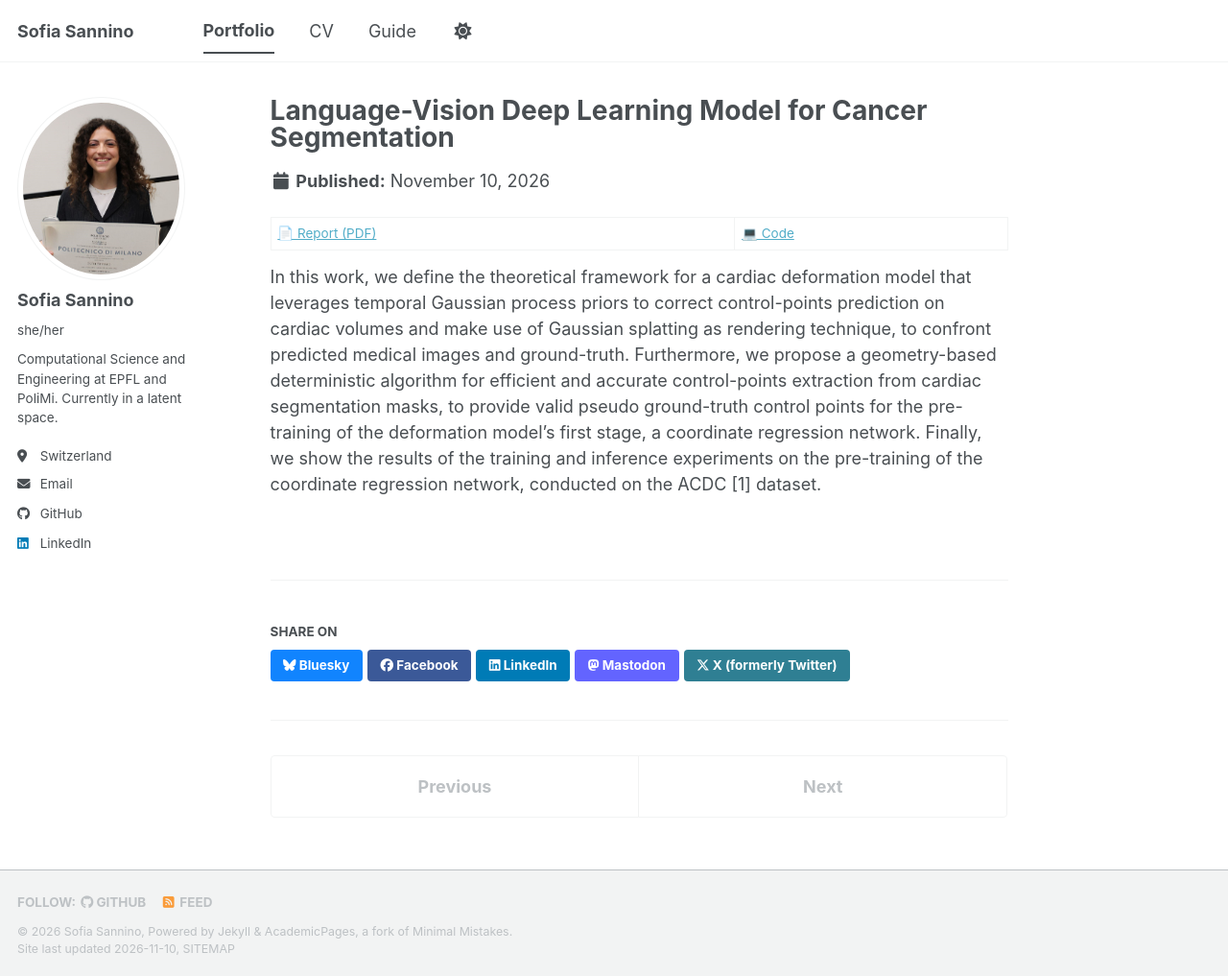
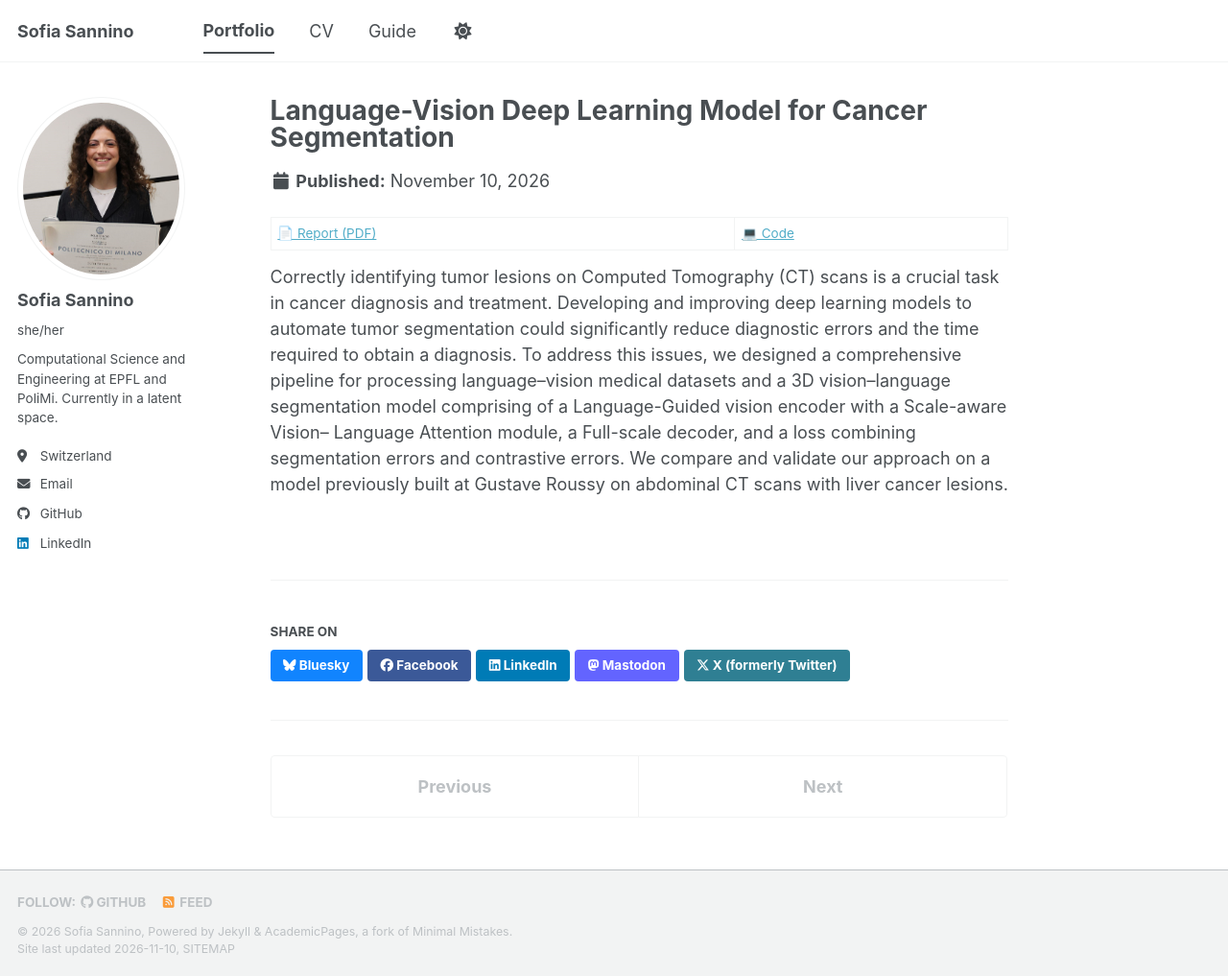
Before and after one commit to sofiasannino/sofiasannino.github.io, a Jekyll site: the page built from _portfolio/portfolio-2.md, in a window 1280 px wide and 1017 px high. Shown: the whole window at 96% size. Built offline with Jekyll 4.4.1, drawn with Linux system fonts in a browser that asks for light colours; a script bundle is joined from its source files by our own code; a style sheet for code colours, icons or effects is not loaded.

Commit message:
add item 2

```diff
--- a/_portfolio/portfolio-2.md
+++ b/_portfolio/portfolio-2.md
@@ -1,17 +1,21 @@
 ---
 title: "Language-Vision Deep Learning Model for Cancer Segmentation"
-excerpt: "Defined a newprobabilistic state-space model, representing cardiacmotion timeseries data by combining Gaussian primitives with Markovian Gaussian Processes<br/><img src='/images/sdsc_logo.png'>"
+excerpt: "Designed a PyTorch vision-language lesion segmentation model on CT scans, fusing radiologist text embeddings (BERT) with image features<br/><img src='/images/logo_gustave_roussy.png'>"
 collection: portfolio
 ---
-[📄 Report (PDF)](/files/Semester_project_Sannino_SDSC.pdf) | [💻 Code](https://github.com/sofiasannino/Cardiac-Deformation-SDSC)
+[📄 Report (PDF)](/files/report_LSMS.pdf) | [💻 Code](https://github.com/sofiasannino/LVModel-Cancer-Segmentation)
 
-In this work, we define the theoretical framework for a cardiac deformation model that
-leverages temporal Gaussian process priors to correct control-points prediction on cardiac
-volumes and make use of Gaussian splatting as rendering technique, to confront
-predicted medical images and ground-truth.
-Furthermore, we propose a geometry-based deterministic algorithm for efficient and accurate
-control-points extraction from cardiac segmentation masks, to provide valid pseudo
-ground-truth control points for the pre-training of the deformation model’s first stage,
-a coordinate regression network.
-Finally, we show the results of the training and inference experiments on the pre-training
-of the coordinate regression network, conducted on the ACDC [1] dataset.
+Correctly identifying tumor lesions on Computed Tomography
+(CT) scans is a crucial task in cancer diagnosis and treatment.
+Developing and improving deep learning models to
+automate tumor segmentation could significantly reduce diagnostic
+errors and the time required to obtain a diagnosis.
+To address this issues, we designed a comprehensive
+pipeline for processing language–vision medical datasets
+and a 3D vision–language segmentation model comprising
+of a Language-Guided vision encoder with a Scale-aware Vision–
+Language Attention module, a Full-scale decoder, and
+a loss combining segmentation errors and contrastive errors.
+We compare and validate our approach on a model previously
+built at Gustave Roussy on abdominal CT scans with
+liver cancer lesions.
```
Also changed, not shown: _portfolio/portfolio-1.md (+1 -1 lines), images/logo_gustave_roussy.png (added), 1 other file.
